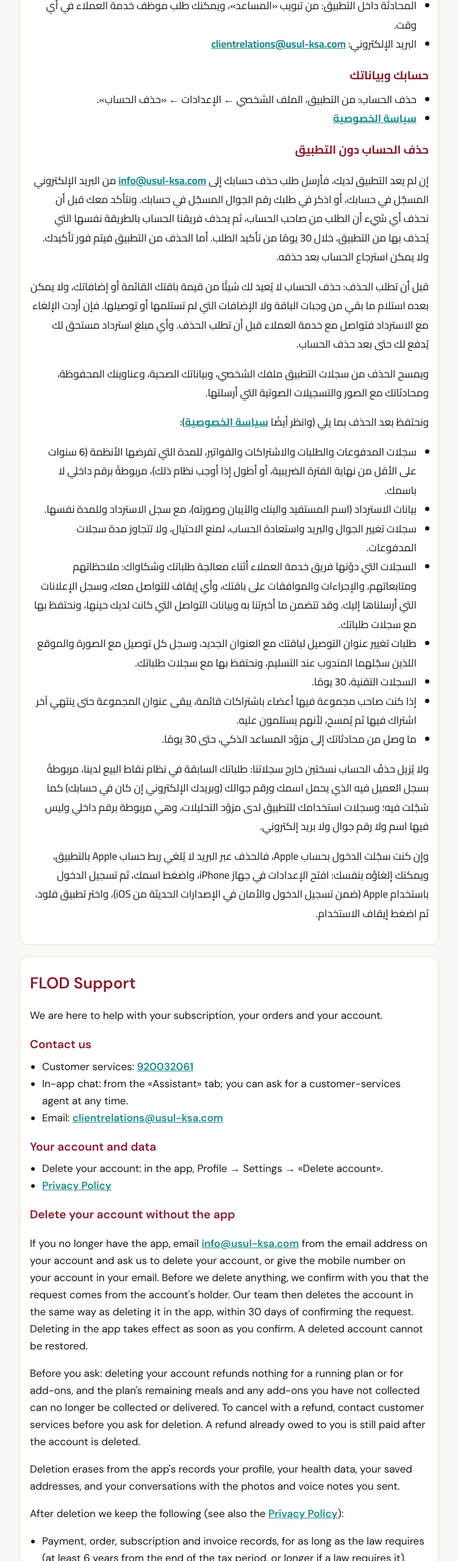
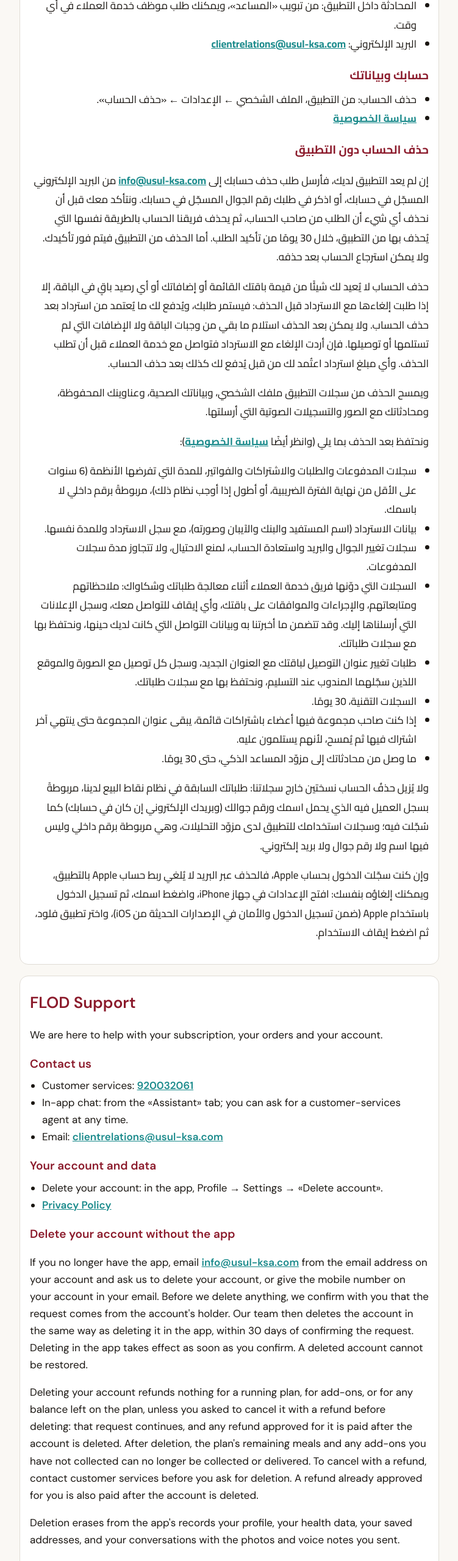
Before and after one commit to FLOD-SA-APP/legal, a plain HTML site: page support/index.html in a window 1280 px wide. Shown: the part 240-2800 px from the top of the page at 61% size, without its empty margins (264-1015 px from the left). Drawn offline with Linux system fonts and the light colour scheme.

Commit message:
support: a balance left on the plan, and a cancellation already requested
Co-Authored-By: Claude Opus 5.5 <noreply@anthropic.com>

```diff
--- a/support/index.html
+++ b/support/index.html
@@ -39,7 +39,7 @@ footer{color:var(--muted);font-size:14px;text-align:center;margin-top:20px}
 </ul>
 <h2 id="delete-account">حذف الحساب دون التطبيق</h2>
 <p>إن لم يعد التطبيق لديك، فأرسل طلب حذف حسابك إلى <a href="mailto:info@usul-ksa.com">info@usul-ksa.com</a> من البريد الإلكتروني المسجّل في حسابك، أو اذكر في طلبك رقم الجوال المسجّل في حسابك. ونتأكد معك قبل أن نحذف أي شيء أن الطلب من صاحب الحساب، ثم يحذف فريقنا الحساب بالطريقة نفسها التي يُحذف بها من التطبيق، خلال 30 يومًا من تأكيد الطلب. أما الحذف من التطبيق فيتم فور تأكيدك. ولا يمكن استرجاع الحساب بعد حذفه.</p>
-<p>قبل أن تطلب الحذف: حذف الحساب لا يُعيد لك شيئًا من قيمة باقتك القائمة أو إضافاتك، ولا يمكن بعده استلام ما بقي من وجبات الباقة ولا الإضافات التي لم تستلمها أو توصيلها. فإن أردت الإلغاء مع الاسترداد فتواصل مع خدمة العملاء قبل أن تطلب الحذف. وأي مبلغ استرداد مستحق لك يُدفع لك حتى بعد حذف الحساب.</p>
+<p>حذف الحساب لا يُعيد لك شيئًا من قيمة باقتك القائمة أو إضافاتك أو أي رصيد باقٍ في الباقة، إلا إذا طلبت إلغاءها مع الاسترداد قبل الحذف: فيستمر طلبك، ويُدفع لك ما يُعتمد من استرداد بعد حذف الحساب. ولا يمكن بعد الحذف استلام ما بقي من وجبات الباقة ولا الإضافات التي لم تستلمها أو توصيلها. فإن أردت الإلغاء مع الاسترداد فتواصل مع خدمة العملاء قبل أن تطلب الحذف. وأي مبلغ استرداد اعتُمد لك من قبل يُدفع لك كذلك بعد حذف الحساب.</p>
 <p>ويمسح الحذف من سجلات التطبيق ملفك الشخصي، وبياناتك الصحية، وعناوينك المحفوظة، ومحادثاتك مع الصور والتسجيلات الصوتية التي أرسلتها.</p>
 <p>ونحتفظ بعد الحذف بما يلي (وانظر أيضًا <a href="../privacy/">سياسة الخصوصية</a>):</p>
 <ul>
@@ -71,7 +71,7 @@ footer{color:var(--muted);font-size:14px;text-align:center;margin-top:20px}
 </ul>
 <h2 id="delete-account-en">Delete your account without the app</h2>
 <p>If you no longer have the app, email <a href="mailto:info@usul-ksa.com">info@usul-ksa.com</a> from the email address on your account and ask us to delete your account, or give the mobile number on your account in your email. Before we delete anything, we confirm with you that the request comes from the account's holder. Our team then deletes the account in the same way as deleting it in the app, within 30 days of confirming the request. Deleting in the app takes effect as soon as you confirm. A deleted account cannot be restored.</p>
-<p>Before you ask: deleting your account refunds nothing for a running plan or for add-ons, and the plan's remaining meals and any add-ons you have not collected can no longer be collected or delivered. To cancel with a refund, contact customer services before you ask for deletion. A refund already owed to you is still paid after the account is deleted.</p>
+<p>Deleting your account refunds nothing for a running plan, for add-ons, or for any balance left on the plan, unless you asked to cancel it with a refund before deleting: that request continues, and any refund approved for it is paid after the account is deleted. After deletion, the plan's remaining meals and any add-ons you have not collected can no longer be collected or delivered. To cancel with a refund, contact customer services before you ask for deletion. A refund already approved for you is also paid after the account is deleted.</p>
 <p>Deletion erases from the app's records your profile, your health data, your saved addresses, and your conversations with the photos and voice notes you sent.</p>
 <p>After deletion we keep the following (see also the <a href="../privacy/">Privacy Policy</a>):</p>
 <ul>
```
